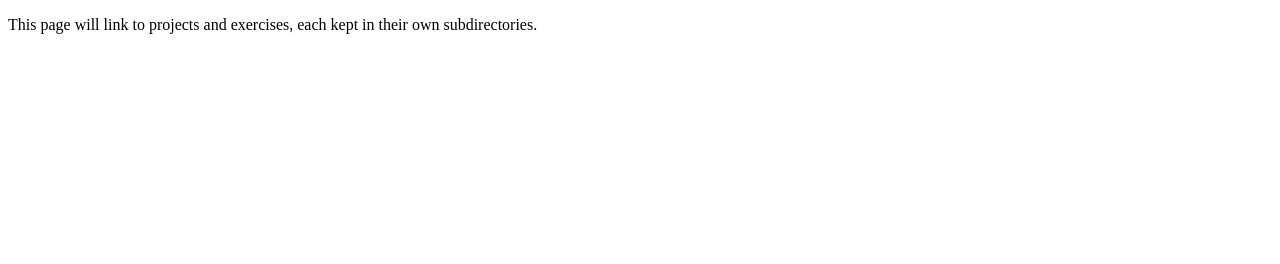
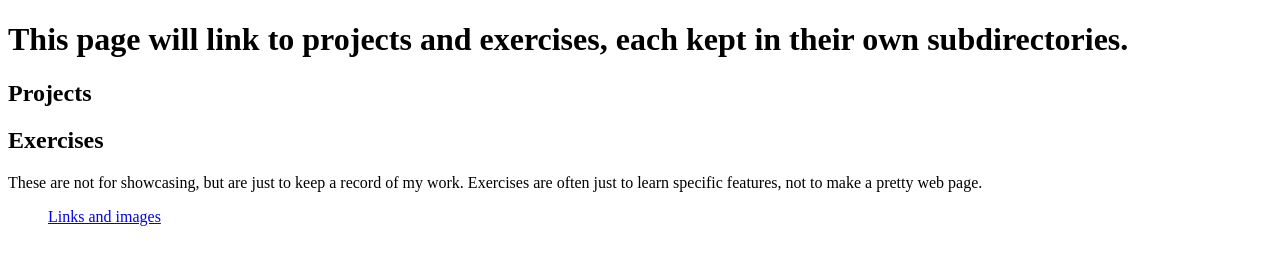
Before and after one commit to orlambda/the-odin-project, a plain HTML site: page index.html in a window 1280 px wide. Drawn offline with Linux system fonts and the light colour scheme.

Commit message:
Link home page to first exercise

```diff
--- a/index.html
+++ b/index.html
@@ -6,8 +6,16 @@
     <title>The Odin Project - Projects and Exercises</title>
 </head>
 <body>
+    <h1>
+        This page will link to projects and exercises, each kept in their own subdirectories.
+    </h1>
+    <h2>Projects</h2>
+    <h2>Exercises</h2>
     <p>
-        This page will link to projects and exercises, each kept in their own subdirectories.
+        These are not for showcasing, but are just to keep a record of my work. Exercises are often just to learn specific features, not to make a pretty web page.
+        <ul>
+            <a href="./00 Foundations/00 odin-links-and-images/index.html">Links and images</a>
+        </ul>
     </p>
 </body>
 </html>
```
